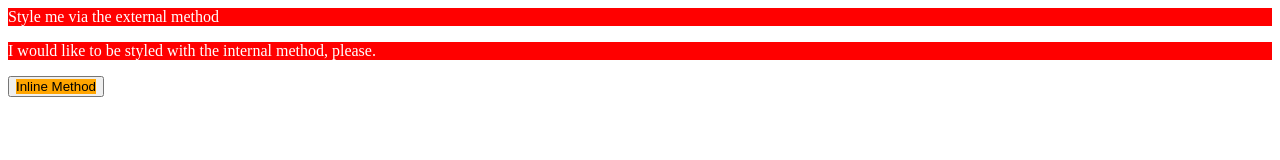
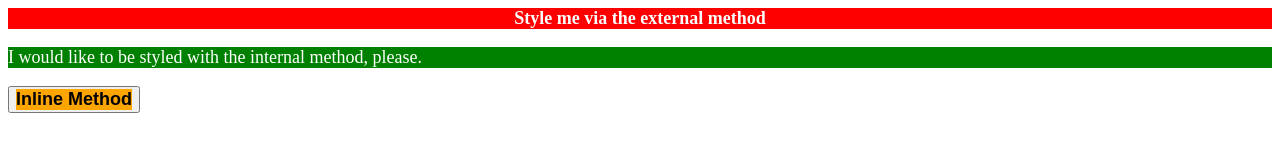
Before and after one commit to jdarhun/css-foundations-01, a plain HTML site: page project/style.html in a window 1280 px wide. Drawn offline with Linux system fonts and the light colour scheme.

Commit message:
updated sizes etc

```diff
--- a/project/style.css
+++ b/project/style.css
@@ -1,4 +1,8 @@
 div {
     color: white;
     background-color: red;
+    font-size: 18px;
+    font-weight: bold;
+    text-align: center;
+
 }
--- a/project/style.html
+++ b/project/style.html
@@ -3,7 +3,8 @@
     <style>
         p {
             color: White;
-            background-color: red;
+            background-color: green;
+            font-size: 18px;
         }
     </style>
 </head>
@@ -11,5 +12,5 @@
 <div>Style me via the external method</div>
 <p>I would like to be styled with the internal method, please.</p>
 <button>
-    <div style="color: black; background-color: orange;">Inline Method</div>
+    <div style="color: black; background-color: orange; font-size: 18px;">Inline Method</div>
 </button>
```
